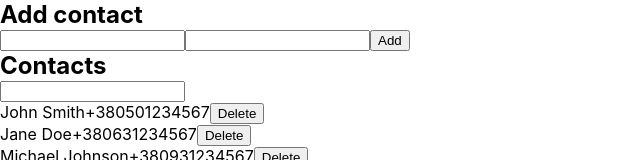
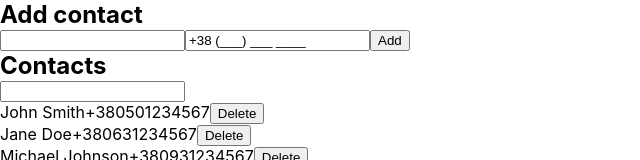
Before and after one commit to Ivan011001/goit-react-hw-06-phonebook, a React (Create React App) app: page / in a window 1280 px wide. Shown: the top 160 px of the page, without its empty margins (0-640 px from the left). Built offline with nearby package versions, Linux system fonts and the light colour scheme.

Commit message:
form-mini-commit

```diff
--- a/package.json
+++ b/package.json
@@ -13,6 +13,7 @@
     "react-number-format": "^5.3.1",
     "react-redux": "^8.1.3",
     "react-scripts": "5.0.1",
+    "react-toastify": "^9.1.3",
     "styled-components": "^6.0.8",
     "web-vitals": "^2.1.3"
   },
--- a/src/components/App.jsx
+++ b/src/components/App.jsx
@@ -1,3 +1,5 @@
+import { ToastContainer } from 'react-toastify';
+import 'react-toastify/dist/ReactToastify.css';
 import Section from './Section';
 import ContactList from './ContactList';
 import ContactForm from './ContactForm';
@@ -11,6 +13,7 @@ export default function App() {
       <Section title="Contacts">
         <ContactList />
       </Section>
+      <ToastContainer />
     </div>
   );
 }
--- a/src/components/ContactForm/index.jsx
+++ b/src/components/ContactForm/index.jsx
@@ -1,22 +1,38 @@
+import { toast } from 'react-toastify';
+import { useState } from 'react';
 import { useDispatch } from 'react-redux';
 import { addContact } from 'redux/contactsSlice';
+import { PatternFormat } from 'react-number-format';
 
 export default function ContactForm() {
   const dispatch = useDispatch();
+  const [tel, setTel] = useState('');
 
   const onFormSubmit = e => {
     e.preventDefault();
     const form = e.currentTarget;
     const name = form.elements.name.value;
-    const tel = form.elements.tel.value;
+
+    if (!name) return toast.warn('Please, enter valid information');
+
     dispatch(addContact(name, tel));
     form.reset();
+    setTel('');
   };
 
   return (
     <form onSubmit={onFormSubmit}>
-      <input type="text" name="name" required />
-      <input type="tel" name="tel" required />
+      <input type="text" name="name" />
+      <PatternFormat
+        format="+38 (###) ### ####"
+        allowEmptyFormatting
+        mask="_"
+        name="tel"
+        value={tel}
+        onValueChange={values => {
+          setTel(values.formattedValue);
+        }}
+      />
       <button>Add</button>
     </form>
   );
```
Also changed, not shown: 1 other file (tests, documents, lock files or other folders).
